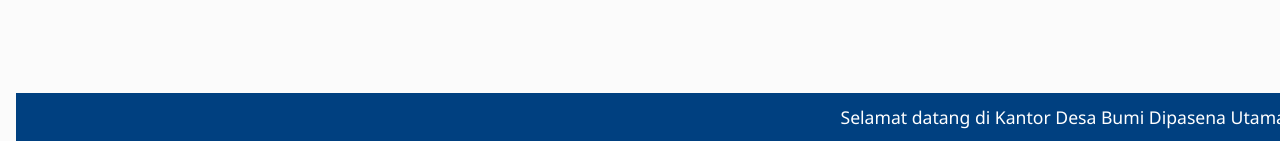
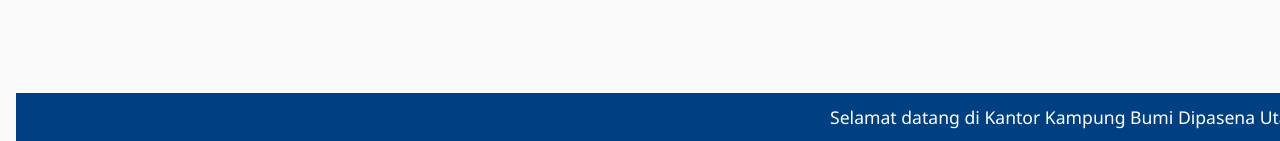
Before and after one commit to shiday1993/antrol-des, a Flask app: page /display/ in a window 1280 px wide. Shown: the part 659-800 px from the top of the page. Run offline with Flask 3, Linux system fonts and the light colour scheme; the visitor is signed in with stand-in values (Sample User, id 1); data that the repository does not hold is empty; some libraries are stand-ins or nearby versions.

Commit message:
update display

```diff
--- a/app/frontend/templates/display.html
+++ b/app/frontend/templates/display.html
@@ -153,7 +153,7 @@
     <!-- Running Text -->
   </div>
   <div class="running-text">
-    <span>Selamat datang di Kantor Desa Bumi Dipasena Utama</span>
+    <span>Selamat datang di Kantor Kampung Bumi Dipasena Utama</span>
   </div>
 </body>
 
```
